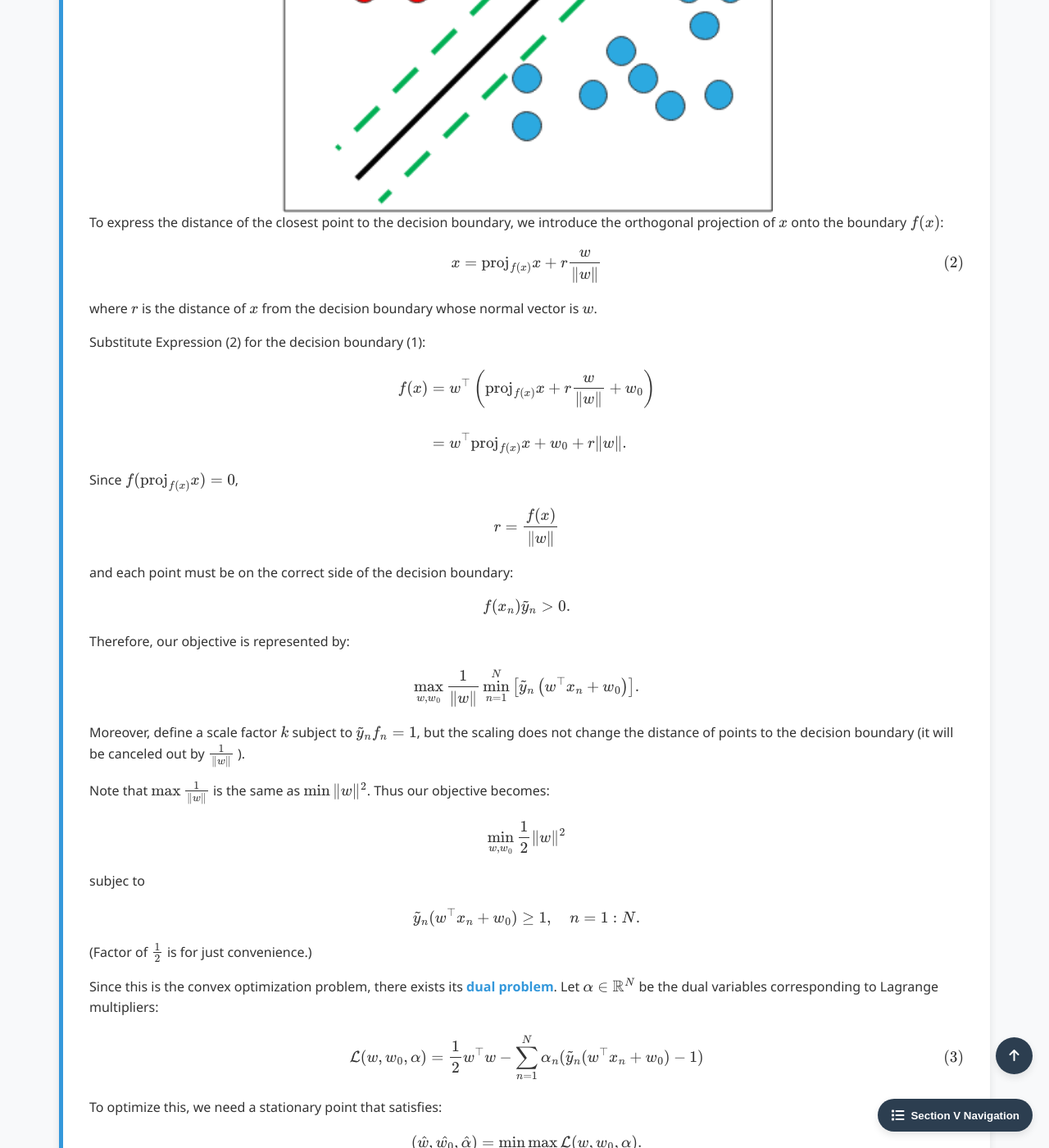
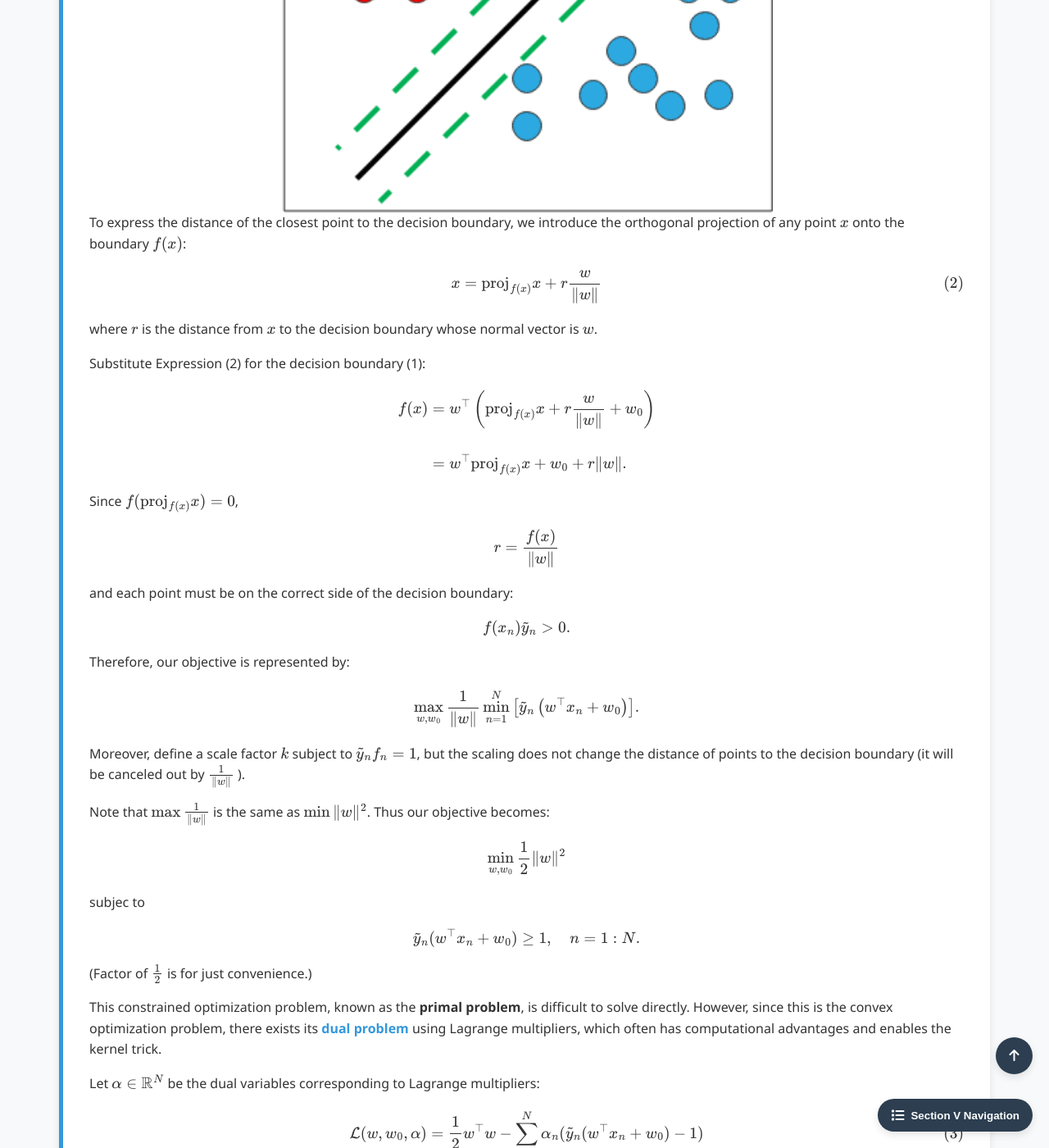
Before and after one commit to Yusukey01/yusukey01.github.io, a Jekyll site: the page built from Mathematics/Machine_learning/svm.html, in a window 1280 px wide and 1400 px high, scrolled down 1254 px. Shown: the whole window at 82% size. Built offline with Jekyll 4.4.1, drawn with Linux system fonts in a browser that asks for light colours; some of the changed text lies outside the part shown.

Commit message:
Updated texts

```diff
--- a/Mathematics/Machine_learning/svm.html
+++ b/Mathematics/Machine_learning/svm.html
@@ -153,12 +153,13 @@ uses_python: false
                     <img src="images/svm_boundary.png" alt="complexity"  class="responsive-image">
                     </div>
                     To express the distance of the closest point to the decision boundary,
-                    we introduce the orthogonal projection of \(x\) onto the boundary \(f(x)\):
+                    we introduce the orthogonal projection of any point \(x\) onto the boundary \(f(x)\):
                     \[
                     x = \text{proj}_{f(x)}x  + r \frac{w}{\| w \|} \tag{2}
                     \]
-                    where \(r\) is the distance of \(x\) from the decision boundary whose normal vector is \(w\).
+                    where \(r\) is the distance from \(x\) to the decision boundary whose normal vector is \(w\).
                 </p>
+
                 <p>
                     Substitute Expression (2) for the decision boundary (1):
                     \[
@@ -193,9 +194,15 @@ uses_python: false
                     \]
                     (Factor of \(\frac{1}{2}\) is for just convenience.)
                 </p>
+
                 <p>
-                    Since this is the convex optimization problem, there exists its <a href="../Calculus/duality.html"><strong>dual problem</strong></a>.  Let
-                    \(\alpha \in \mathbb{R}^N\) be the dual variables corresponding to Lagrange multipliers:
+                    This constrained optimization problem, known as the <strong>primal problem</strong>, is difficult to solve directly. However,
+                    since this is the convex optimization problem, there exists its <a href="../Calculus/duality.html"><strong>dual problem</strong></a>
+                    using Lagrange multipliers, which often has computational advantages and enables the kernel trick.
+                </p>
+
+                <p>
+                    Let \(\alpha \in \mathbb{R}^N\) be the dual variables corresponding to Lagrange multipliers:
                     \[
                     \mathcal{L}(w, w_0, \alpha) = \frac{1}{2}w^\top w - \sum_{n =1}^N \alpha_n (\tilde{y}_n (w^\top x_n + w_0) -1) \tag{3}
                     \]
@@ -238,9 +245,9 @@ uses_python: false
                     Also, the solution must satisfy the <a href="../Calculus/constrained_opt.html"><strong>KKT conditions</strong></a>:
                     \[
                     \begin{align*}
-                    \alpha_n &\geq 0 \\\\
-                    \tilde{y}_n f(x_n) -1 &\geq 0 \\\\
-                    \alpha_n (\tilde{y}_n f(x_n) -1 ) &= 0
+                    \text{Dual feasibility: } \alpha_n &\geq 0 \\\\
+                    \text{Primal feasibility: } \tilde{y}_n f(x_n) -1 &\geq 0 \\\\
+                    \text{Complementary slackness: } \alpha_n (\tilde{y}_n f(x_n) -1 ) &= 0
                     \end{align*}
                     \]
                     Thus, for each data point, either
@@ -249,6 +256,7 @@ uses_python: false
                     \]
                     must hold. The points meet the second condition are called <strong>support vectors</strong>.
                 </p>
+
                 <p>
                     Let the set of support vectors  be \(\mathcal{S}\). To perform prediction, we use:
                     \[
```
